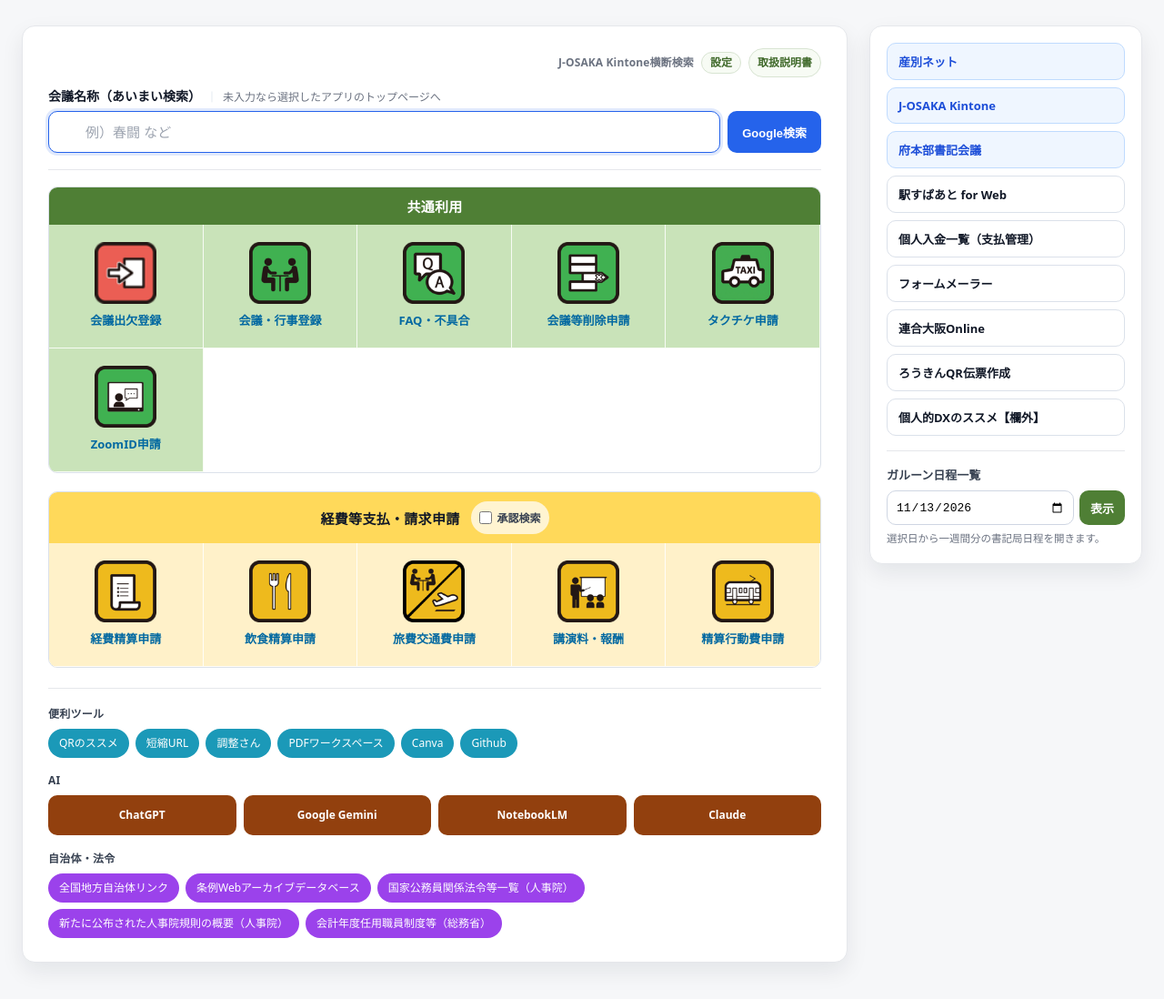
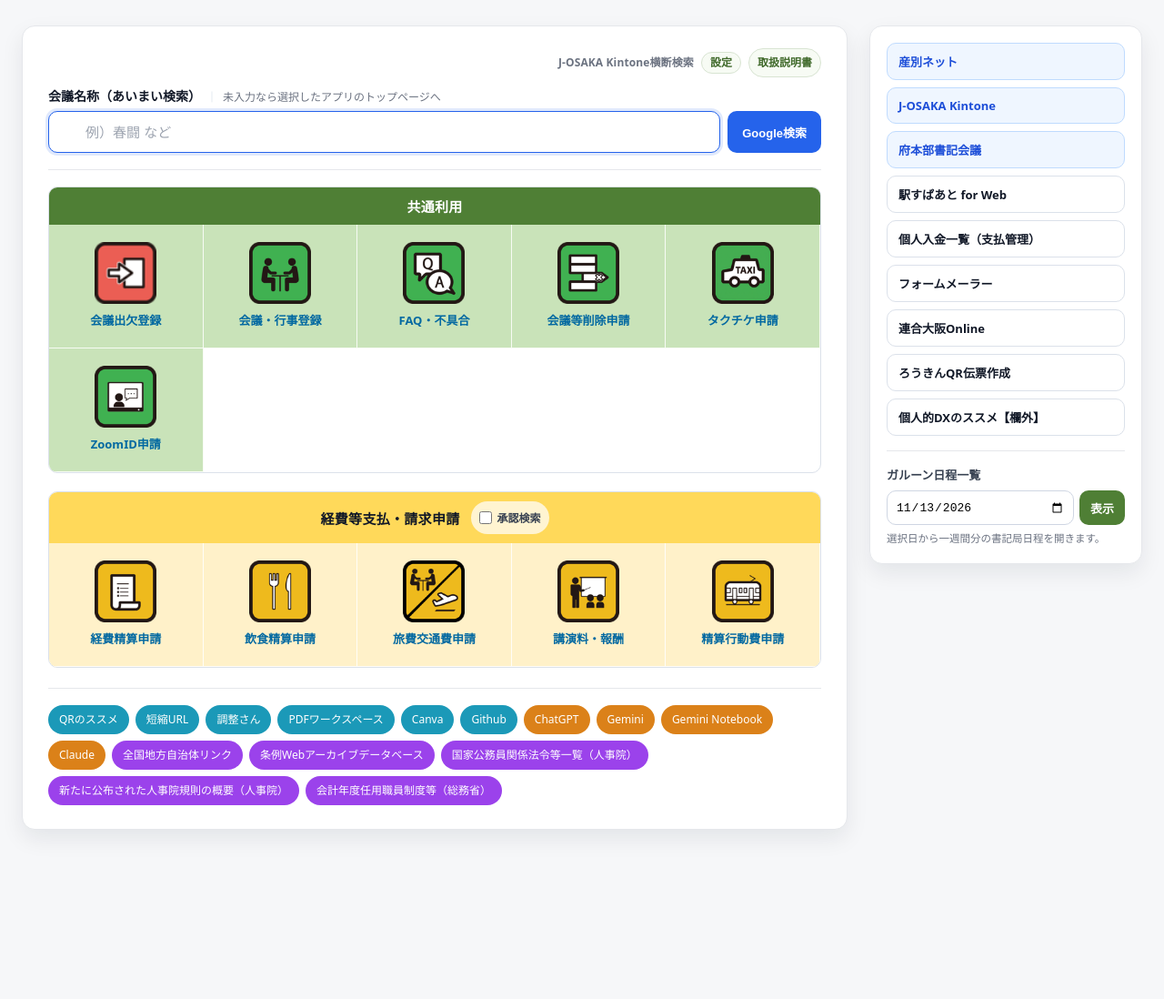
Before and after one commit to K2R2F/josaka.links, a plain HTML site: page index.html in a window 1280 px wide. Shown: the whole page at 91% size. After the commit the page ends 952 px from the top, so only its background shows below. Drawn offline with Linux system fonts and the light colour scheme.

Commit message:
Restore compact link buttons, update AI names, and open Google home for empty searches

```diff
--- a/index.html
+++ b/index.html
@@ -521,34 +521,6 @@
     border-top: 1px solid #e5e7eb;
   }
 
-  .link-section-title {
-    font-size: 12px;
-    font-weight: 700;
-    color: #374151;
-    text-transform: none;
-    letter-spacing: 0.02em;
-    margin-bottom: 8px;
-  }
-
-  .link-group + .link-group {
-    margin-top: 16px;
-  }
-
-  .link-buttons.ai-links {
-    display: grid;
-    grid-template-columns: repeat(4, minmax(0, 1fr));
-    gap: 8px;
-  }
-
-  .ai-links .link-btn {
-    min-width: 0;
-    min-height: 44px;
-    padding: 10px 8px;
-    border-radius: 10px;
-    font-weight: 600;
-    opacity: 1;
-  }
-
   .link-btn:focus-visible {
     outline: 3px solid #2563eb;
     outline-offset: 3px;
@@ -597,7 +569,7 @@
   }
 
   .link-btn[data-color="amber"] {
-    background: #92400e;
+    background: #d97706;
   }
 
   .link-btn[data-color="fuchsia"] {
@@ -872,10 +844,6 @@
 
     .app-grid {
       grid-template-columns: 1fr;
-    }
-
-    .link-buttons.ai-links {
-      grid-template-columns: repeat(2, minmax(0, 1fr));
     }
 
     .link-buttons {
@@ -947,8 +915,6 @@
       </div>
 
       <div class="link-section">
-        <div class="link-group" role="group" aria-labelledby="toolsLinksTitle">
-          <div class="link-section-title" id="toolsLinksTitle">便利ツール</div>
         <div class="link-buttons">
           <a href="https://qr.quel.jp/" class="link-btn" data-color="cyan" target="_blank" rel="noopener noreferrer">QRのススメ</a>
           <a href="https://app.bitly.com/" class="link-btn" data-color="cyan" target="_blank" rel="noopener noreferrer">短縮URL</a>
@@ -956,28 +922,15 @@
           <a href="https://k2r2f.github.io/pdfutil/tsukue_toolbox.html" class="link-btn" data-color="cyan" target="_blank" rel="noopener noreferrer">PDFワークスペース</a>
           <a href="https://www.canva.com/ja_jp/" class="link-btn" data-color="cyan" target="_blank" rel="noopener noreferrer">Canva</a>
           <a href="https://github.com/" class="link-btn" data-color="cyan" target="_blank" rel="noopener noreferrer">Github</a>
-          </div>
-        </div>
-
-        <div class="link-group" role="group" aria-labelledby="aiLinksTitle">
-          <div class="link-section-title" id="aiLinksTitle">AI</div>
-          <div class="link-buttons ai-links">
           <a href="https://chatgpt.com/" class="link-btn" data-color="amber" target="_blank" rel="noopener noreferrer">ChatGPT</a>
-            <a href="https://gemini.google.com/app" class="link-btn" data-color="amber" target="_blank" rel="noopener noreferrer">Google Gemini</a>
-            <a href="https://notebooklm.google.com/" class="link-btn" data-color="amber" target="_blank" rel="noopener noreferrer">NotebookLM</a>
+          <a href="https://gemini.google.com/app" class="link-btn" data-color="amber" target="_blank" rel="noopener noreferrer">Gemini</a>
+          <a href="https://notebooklm.google.com/" class="link-btn" data-color="amber" target="_blank" rel="noopener noreferrer">Gemini Notebook</a>
           <a href="https://claude.ai/new" class="link-btn" data-color="amber" target="_blank" rel="noopener noreferrer">Claude</a>
-          </div>
-        </div>
-
-        <div class="link-group" role="group" aria-labelledby="referenceLinksTitle">
-          <div class="link-section-title" id="referenceLinksTitle">自治体・法令</div>
-          <div class="link-buttons">
           <a href="https://www.daiichihoki.co.jp/jichi/47link/" class="link-btn" data-color="fuchsia" target="_blank" rel="noopener noreferrer">全国地方自治体リンク</a>
           <a href="https://jorei.slis.doshisha.ac.jp/" class="link-btn" data-color="fuchsia" target="_blank" rel="noopener noreferrer">条例Webアーカイブデータベース</a>
           <a href="https://www.jinji.go.jp/seisaku/kisoku/ichiran.html" class="link-btn" data-color="fuchsia" target="_blank" rel="noopener noreferrer">国家公務員関係法令等一覧（人事院）</a>
           <a href="https://www.jinji.go.jp/seisaku/kisoku/kaisei/kaisei_kisoku.html" class="link-btn" data-color="fuchsia" target="_blank" rel="noopener noreferrer">新たに公布された人事院規則の概要（人事院）</a>
           <a href="https://www.soumu.go.jp/main_sosiki/jichi_gyousei/koumuin_seido/kaikeinendo_ninyou.html" class="link-btn" data-color="fuchsia" target="_blank" rel="noopener noreferrer">会計年度任用職員制度等（総務省）</a>
-          </div>
         </div>
       </div>
     </div>
@@ -1563,12 +1516,9 @@
   const executeGoogleSearch = () => {
     const keyword = keywordInput.value.trim();
 
-    if (!keyword) {
-      alert("検索キーワードを入力してください。");
-      return;
-    }
-
-    const searchUrl = "https://www.google.com/search?q=" + encodeURIComponent(keyword);
+    const searchUrl = keyword
+      ? "https://www.google.com/search?q=" + encodeURIComponent(keyword)
+      : "https://www.google.com/";
     window.open(searchUrl, "_blank");
   };
 
```
Also changed, not shown: usage-manual.html (+4 -4 lines), 1 other file. Lines whose indentation alone changed are shown as unchanged.
